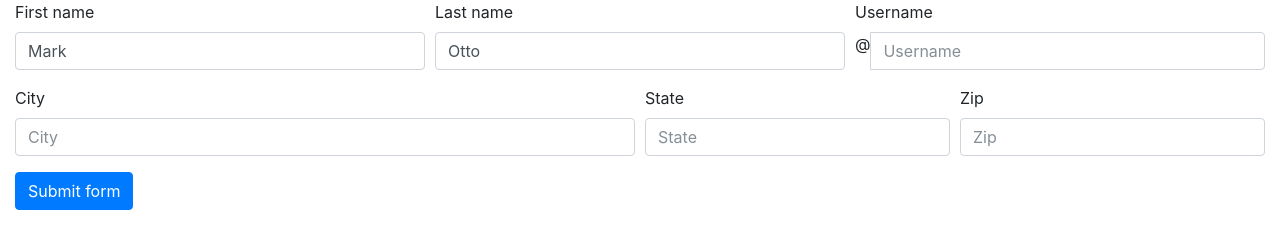
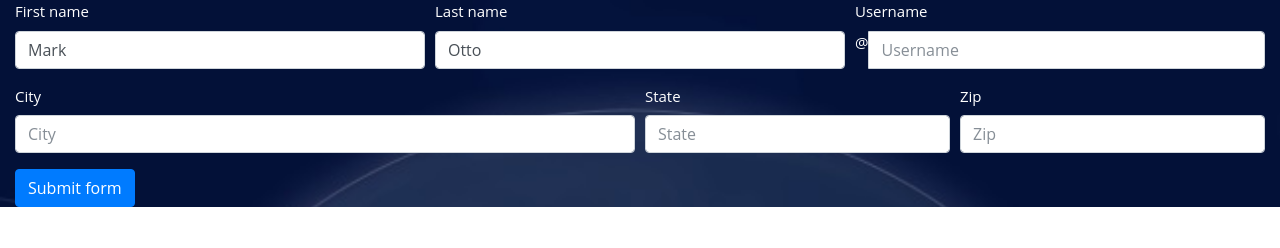
Before and after one commit to chingu-voyage3/toucans-05, a website: page public/html/signup.html in a window 1280 px wide. Drawn offline with nearby package versions, Linux system fonts and the light colour scheme.

Commit message:
added background image to signup.html

```diff
--- a/public/css/signup.css
+++ b/public/css/signup.css
@@ -0,0 +1,13 @@
+form{
+    background-image: url("../images/login-signup-background.jpg");
+    background-repeat: no-repeat;
+    background-image: center center fixed;
+    -webkit-background-size: cover;
+    -moz-background-size: cover;
+    -o-background-size: cover;
+    bakground-size: cover;
+    font-family: "Semplicita Pro","Open Sans",Arial,Helvetica,sans-serif;
+    color: #fff;
+    font-weight: 400;
+    font-size: 15px;
+ }
```
Also changed, not shown: public/css/main.css (+0 -7 lines), public/images/login-signup-background.jpg (added).
